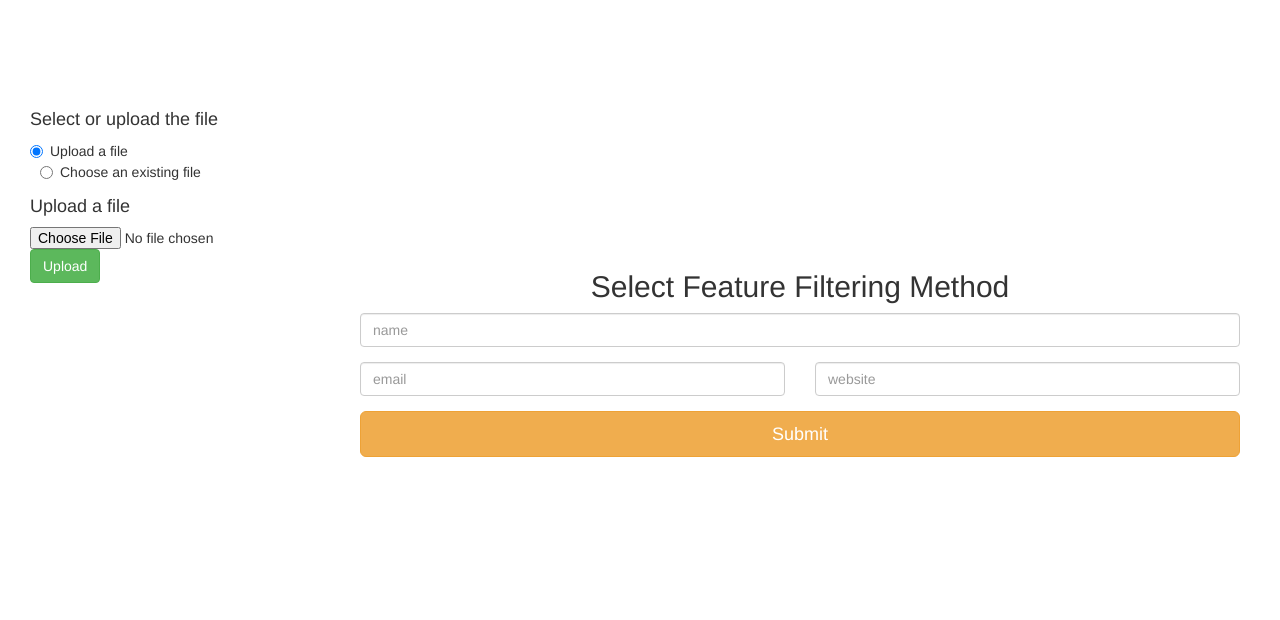
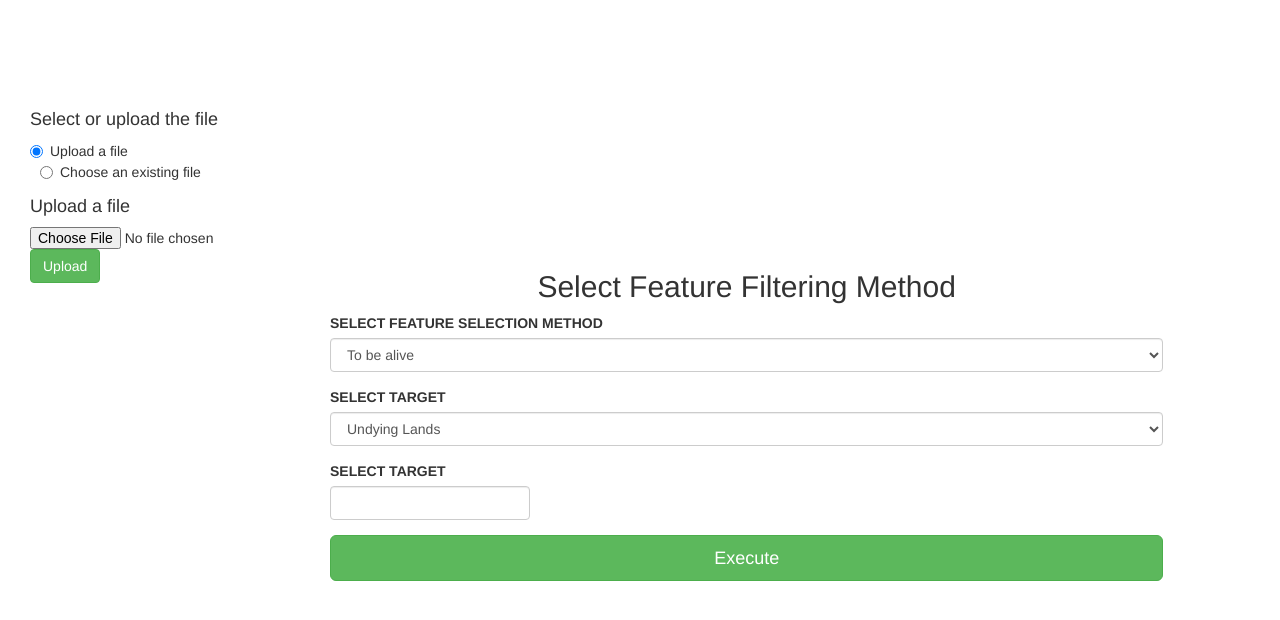
Before and after one commit to Backslash1/feature-selection, a FastAPI app: page / in a window 1280 px wide. Shown: the top 620 px of the page. Run offline with FastAPI, Linux system fonts and the light colour scheme; some libraries are stand-ins or nearby versions.

Commit message:
Add files via upload

```diff
--- a/templates/index.html
+++ b/templates/index.html
@@ -3,6 +3,7 @@
 
 <head>
     <link rel="stylesheet" href="https://maxcdn.bootstrapcdn.com/bootstrap/3.3.7/css/bootstrap.min.css">
+    <!-- <script src="https://cdn.jsdelivr.net/npm/bootstrap@5.0.2/dist/js/bootstrap.bundle.min.js" integrity="sha384-MrcW6ZMFYlzcLA8Nl+NtUVF0sA7MsXsP1UyJoMp4YLEuNSfAP+JcXn/tWtIaxVXM" crossorigin="anonymous"></script> -->
     <script src="https://cdnjs.cloudflare.com/ajax/libs/select2/4.0.8/js/select2.min.js" defer></script>
 
     <script src="https://code.jquery.com/jquery-3.5.1.min.js"></script>
@@ -20,8 +21,8 @@
     </style>
 </head>
 <body>
-    <div style ="margin-top: 100px;">
-        <div class="container col-xl-3 col-sm-12 col-md-12 col-lg-3">
+    <div style ="margin-top: 100px; ">
+        <div class="container col-xl-3 col-sm-12 col-md-3 col-lg-3">
             <div class="sidenav">
                 <div class="container col-xs-12">
                     <h4>Select or upload the file</h4>
@@ -45,7 +46,7 @@
                             <div class="form-group">
                                 <input type="file" name="file_name" id="file_name" accept=".csv" required>
                             </div>
-                            <div class="form-group" style="margin-right: auto;">
+                            <div class="form-group" style="">
                                 <button class="btn btn-success" id="upload-btn" type="button" value="upload"  onclick="read_csv_data()">
                                 Upload
                                 </button>
@@ -61,33 +62,44 @@
                 </div>
             </div>
         </div>
-        <div class="container col-xl-9 col-sm-12 col-md-12 col-lg-9 col-xs-12">
+        <div class="container col-xl-8 col-sm-12 col-md-9 col-lg-8 col-xs-12">
             <p id="df_before_processing" style="margin-top:20px; margin-bottom:20px;"></p>
             <div id="table_container" style="overflow-x:auto;">
                 <table class = "table table-striped table-bordered table-sm" border = 1 id ="df_before_processing_table"></table>
             </div>
             <!-- style is done above for this div -->
                 <div id = "feature_selector">
-                    <div class="col-lg-12 col-sm-12 col-xl-12 text-center">
+                    <div class="col-lg-12 col-sm-12 col-xl-12  text-center">
                         <h2>Select Feature Filtering Method</h2>
                     </div>
-                    <form class="col-xs-12 col-sm-12 col-lg-12 form-horizontal">
-                        <!-- Option Selector for various feature selection methods -->
-                        <div class="row form-group ">
-                            <div class="col-xs-12 col-sm-12 col-md-12 col-lg-12">
-                            <input class="form-control" type="text" placeholder="name">
-                            </div>
+                    <form class="form-horizontal">
+                        <div class="row form-group">
+                            <label for="sel1" class="form-label">SELECT FEATURE SELECTION METHOD</label>
+                            <select class="form-select form-control" id = "sel1" name="sellist1" style="margin-left: auto;margin-right: auto;">
+                              <option>To be alive</option>
+                              <option>What a wonderful life</option>
+                              <option>Towering Mountains</option>
+                              <option>Childhood</option>
+                            </select>
                         </div>
                         <div class="row form-group">
-                            <div class="col-xs-12 col-sm-12 col-md-6 col-lg-6">
-                            <input class="form-control" type="text" placeholder="email">
-                            </div>
-                            <div class="col-xs-12 col-sm-12 col-md-6 col-lg-6">
-                            <input class="form-control" type="text" placeholder="website">
-                            </div>
+                            <label for="sel2" class="form-label">SELECT TARGET</label>
+                            <select class="form-select form-control" id = "sel2" name="sellist2" style="margin-left: auto;margin-right: auto;">
+                              <option>Undying Lands</option>
+                              <option>Minas Tirith</option>
+                              <option>Rivendell</option>
+                              <option>Mordor</option>
+                            </select>
                         </div>
-                        <button type="submit" class="btn btn-warning btn-lg pull-right col-sm-12 col-xs-6">Submit</button>
+                        <div class="row form-group">
+                            <label for="sel3" class="form-label">SELECT TARGET</label>
+                            <input class="form-control" type="number" name="something_k" value="Kval" style="width: 200px;">
+                        </div>
+                        <div class="row form-group">
+                            <button class="btn btn-success btn-lg col-xs-12" id="something-btn" type="button" onclick="">Execute</button>
+                        </div>
                     </form>
+
                 </div>
 
             <div id = "plot_container" style="display: none; margin-top: 100px;">
@@ -299,11 +311,6 @@
         var _div = document.getElementById("feature_selector")
         _div.style.display = "block"
 
-
-        // @Creating a form
-        // var method_k_form = document.createElement("form")
-        // method_k_form.setAttribute("class" , "form-inline")
-        // method_k_form.setAttribute("id" , "filtering_form")
 
         // creating a selecting option element
         var prev_fil_sel = document.getElementById("filtering-selector")
```
